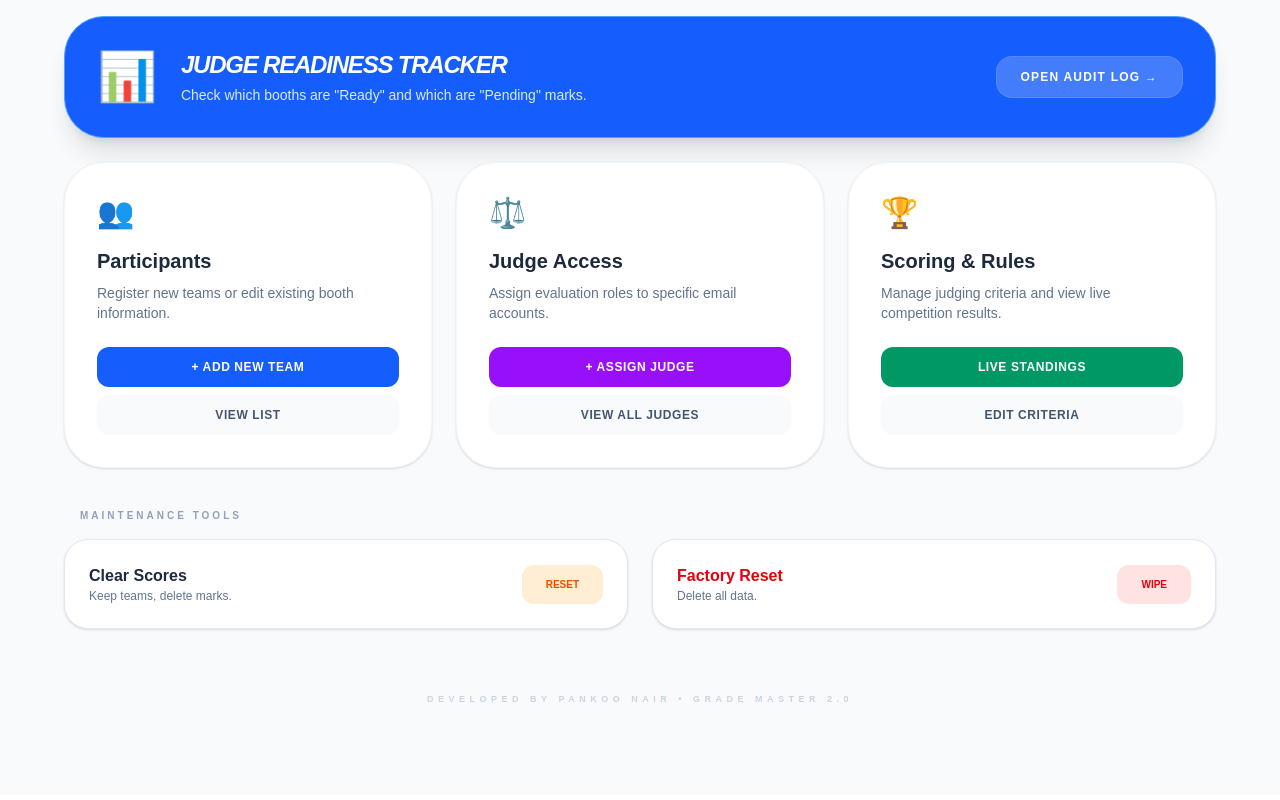
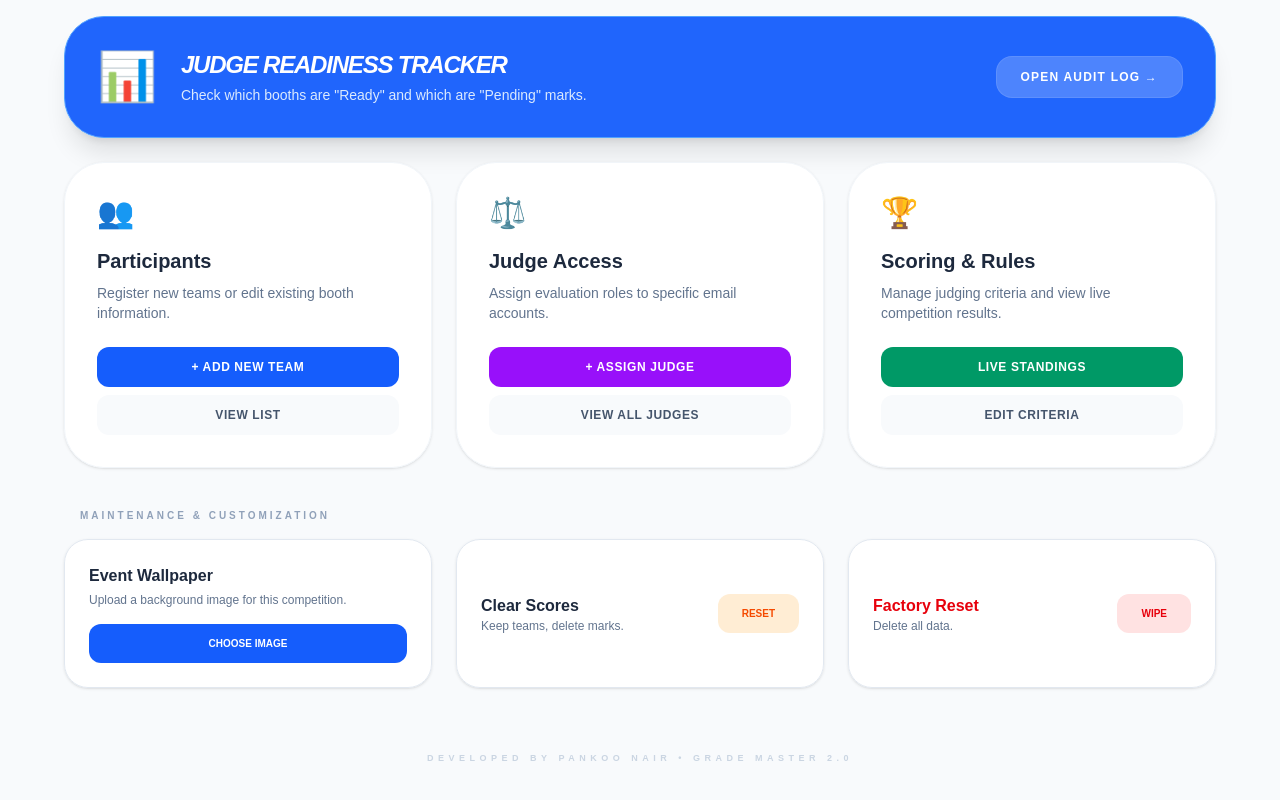
Before and after one commit to pankoonair13-bot/Innovate-Grade-Master-2.0, a Next.js app: page /admin/dashboard in a window 1280 px wide. Shown: the part 338-1138 px from the top of the page. Built offline with nearby package versions, Linux system fonts and the light colour scheme; no server answers; the database is empty.

Commit message:
Apply dynamic wallpaper background to main dashboard

```diff
--- a/app/admin/dashboard/page.tsx
+++ b/app/admin/dashboard/page.tsx
@@ -10,7 +10,11 @@ export default function AdminDashboard() {
   const [toggleLoading, setToggleLoading] = useState(true);
   const [role, setRole] = useState<string | null>(null);
 
-  // Load user role and assignment mode setting
+  // Wallpaper states
+  const [wallpaperUrl, setWallpaperUrl] = useState<string | null>(null);
+  const [uploading, setUploading] = useState(false);
+
+  // Load user role, assignment mode, and wallpaper settings
   useEffect(() => {
     async function initDashboard() {
       // 1. Fetch User Role
@@ -25,16 +29,28 @@ export default function AdminDashboard() {
         setRole(profile?.role || user.user_metadata?.role || 'judge');
       }
 
-      // 2. Fetch System Setting
-      const { data } = await supabase
+      // 2. Fetch Booth Assignment Mode Setting
+      const { data: settingData } = await supabase
         .from('system_settings')
         .select('value')
         .eq('key', 'enforce_booth_assignment')
         .maybeSingle();
 
-      if (data) {
-        setEnforceAssignment(data.value === 'true');
+      if (settingData) {
+        setEnforceAssignment(settingData.value === 'true');
       }
+
+      // 3. Fetch Active Wallpaper URL
+      const { data: wpData } = await supabase
+        .from('system_settings')
+        .select('value')
+        .eq('key', 'dashboard_wallpaper')
+        .maybeSingle();
+
+      if (wpData?.value) {
+        setWallpaperUrl(wpData.value);
+      }
+
       setToggleLoading(false);
     }
 
@@ -43,7 +59,7 @@ export default function AdminDashboard() {
 
   const isJudge = role === 'judge';
 
-  // Toggle mode ON / OFF
+  // Toggle Booth Assignment Mode ON / OFF
   const toggleAssignmentMode = async () => {
     const newValue = !enforceAssignment;
     setEnforceAssignment(newValue);
@@ -59,6 +75,52 @@ export default function AdminDashboard() {
       alert("Failed to update setting: " + error.message);
       setEnforceAssignment(!newValue);
     }
+  };
+
+  // Upload custom competition wallpaper to Supabase Storage
+  const handleWallpaperUpload = async (e: React.ChangeEvent<HTMLInputElement>) => {
+    try {
+      setUploading(true);
+      if (!e.target.files || e.target.files.length === 0) return;
+
+      const file = e.target.files[0];
+      const fileExt = file.name.split('.').pop();
+      const fileName = `wallpaper-${Date.now()}.${fileExt}`;
+
+      // Upload image to 'wallpapers' bucket
+      const { error: uploadError } = await supabase.storage
+        .from('wallpapers')
+        .upload(fileName, file);
+
+      if (uploadError) throw uploadError;
+
+      // Get public URL of uploaded image
+      const { data: { publicUrl } } = supabase.storage
+        .from('wallpapers')
+        .getPublicUrl(fileName);
+
+      // Save image URL into system_settings table
+      const { error: dbError } = await supabase
+        .from('system_settings')
+        .upsert({ key: 'dashboard_wallpaper', value: publicUrl }, { onConflict: 'key' });
+
+      if (dbError) throw dbError;
+
+      setWallpaperUrl(publicUrl);
+      alert("✅ Competition wallpaper updated successfully!");
+    } catch (err: any) {
+      alert("❌ Upload failed: " + err.message);
+    } finally {
+      setUploading(false);
+    }
+  };
+
+  // Clear current active wallpaper
+  const removeWallpaper = async () => {
+    setWallpaperUrl(null);
+    await supabase
+      .from('system_settings')
+      .upsert({ key: 'dashboard_wallpaper', value: '' }, { onConflict: 'key' });
   };
 
   const runAction = async (type: 'scores' | 'all') => {
@@ -92,26 +154,39 @@ export default function AdminDashboard() {
   };
 
   return (
-    <div className="min-h-screen bg-slate-50 p-4 md:p-12 font-sans">
-      <div className="max-w-6xl mx-auto">
+    <div
+      className="min-h-screen p-4 md:p-12 font-sans transition-all duration-500 bg-cover bg-center bg-no-repeat bg-fixed relative"
+      style={{
+        backgroundImage: wallpaperUrl ? `url('${wallpaperUrl}')` : 'none',
+        backgroundColor: wallpaperUrl ? 'transparent' : '#f8fafc'
+      }}
+    >
+      {/* Dark overlay for contrast when a wallpaper is active */}
+      {wallpaperUrl && (
+        <div className="fixed inset-0 bg-slate-950/40 backdrop-blur-[2px] pointer-events-none z-0" />
+      )}
+
+      <div className="relative z-10 max-w-6xl mx-auto">
 
         <header className="mb-10 flex flex-col md:flex-row md:items-center justify-between gap-4">
           <div>
-            <h1 className="text-3xl font-black text-slate-900 tracking-tight uppercase italic">
-              Admin <span className="text-blue-600">Control</span>
+            <h1 className={`text-3xl font-black tracking-tight uppercase italic ${wallpaperUrl ? 'text-white' : 'text-slate-900'}`}>
+              Admin <span className={wallpaperUrl ? 'text-blue-400' : 'text-blue-600'}>Control</span>
             </h1>
-            <p className="text-slate-500 text-sm font-medium">Innovate Grade Master 2.0 Management</p>
+            <p className={`text-sm font-medium ${wallpaperUrl ? 'text-slate-200' : 'text-slate-500'}`}>
+              Innovate Grade Master 2.0 Management
+            </p>
           </div>
-          <div className="flex items-center gap-2 bg-white px-4 py-2 rounded-2xl border border-slate-200 w-fit">
+          <div className="flex items-center gap-2 bg-white/90 backdrop-blur-md px-4 py-2 rounded-2xl border border-slate-200 w-fit shadow-sm">
             <div className="h-2 w-2 rounded-full bg-green-500 animate-pulse"></div>
-            <span className="text-[10px] font-black text-slate-400 uppercase tracking-widest">
+            <span className="text-[10px] font-black text-slate-500 uppercase tracking-widest">
               Logged in as: <span className="text-blue-600 capitalize">{role || 'User'}</span>
             </span>
           </div>
         </header>
 
         {/* BOOTH ASSIGNMENT TOGGLE CONTROL */}
-        <div className="bg-white rounded-[2rem] p-6 mb-8 shadow-sm border border-slate-200 flex flex-col md:flex-row items-center justify-between gap-4">
+        <div className="bg-white/95 backdrop-blur-md rounded-[2rem] p-6 mb-8 shadow-sm border border-slate-200 flex flex-col md:flex-row items-center justify-between gap-4">
           <div className="flex items-center gap-4">
             <div className={`p-4 rounded-2xl text-2xl ${enforceAssignment ? 'bg-blue-100 text-blue-600' : 'bg-slate-100 text-slate-500'}`}>
               {enforceAssignment ? '🔒' : '🔓'}
@@ -145,7 +220,7 @@ export default function AdminDashboard() {
 
           {/* Monitoring & Audit */}
           <Link href="/admin/audit" className="lg:col-span-3">
-            <div className="bg-blue-600 rounded-[2.5rem] p-8 shadow-xl border border-blue-400 flex flex-col md:flex-row items-center justify-between group hover:bg-blue-700 transition-all cursor-pointer">
+            <div className="bg-blue-600/95 backdrop-blur-md rounded-[2.5rem] p-8 shadow-xl border border-blue-400 flex flex-col md:flex-row items-center justify-between group hover:bg-blue-700 transition-all cursor-pointer">
               <div className="flex items-center gap-6">
                 <span className="text-5xl">📊</span>
                 <div>
@@ -160,7 +235,7 @@ export default function AdminDashboard() {
           </Link>
 
           {/* Card: Manage Participants */}
-          <div className="bg-white rounded-[2.5rem] p-8 shadow-sm border border-slate-100 flex flex-col group hover:border-blue-200 transition-all">
+          <div className="bg-white/95 backdrop-blur-md rounded-[2.5rem] p-8 shadow-sm border border-slate-100 flex flex-col group hover:border-blue-200 transition-all">
             <span className="text-3xl mb-4">👥</span>
             <h2 className="text-xl font-bold text-slate-800">Participants</h2>
             <p className="text-sm text-slate-500 mt-2 mb-6">Register new teams or edit existing booth information.</p>
@@ -175,7 +250,7 @@ export default function AdminDashboard() {
           </div>
 
           {/* Card: Manage Judges */}
-          <div className="bg-white rounded-[2.5rem] p-8 shadow-sm border border-slate-100 flex flex-col group hover:border-purple-200 transition-all">
+          <div className="bg-white/95 backdrop-blur-md rounded-[2.5rem] p-8 shadow-sm border border-slate-100 flex flex-col group hover:border-purple-200 transition-all">
             <span className="text-3xl mb-4">⚖️</span>
             <h2 className="text-xl font-bold text-slate-800">Judge Access</h2>
             <p className="text-sm text-slate-500 mt-2 mb-6">Assign evaluation roles to specific email accounts.</p>
@@ -191,7 +266,7 @@ export default function AdminDashboard() {
 
           {/* Card: Leaderboard & Criteria (Dynamic Fade for Judges) */}
           {isJudge ? (
-            <div className="bg-slate-100/60 rounded-[2.5rem] p-8 border border-slate-200/50 opacity-60 flex flex-col justify-between">
+            <div className="bg-slate-100/80 backdrop-blur-md rounded-[2.5rem] p-8 border border-slate-200/50 opacity-60 flex flex-col justify-between">
               <div>
                 <div className="bg-slate-200/80 w-10 h-10 rounded-xl flex items-center justify-center text-xl mb-4">
                   🔒
@@ -203,7 +278,7 @@ export default function AdminDashboard() {
               </div>
             </div>
           ) : (
-            <div className="bg-white rounded-[2.5rem] p-8 shadow-sm border border-slate-100 flex flex-col group hover:border-emerald-200 transition-all">
+            <div className="bg-white/95 backdrop-blur-md rounded-[2.5rem] p-8 shadow-sm border border-slate-100 flex flex-col group hover:border-emerald-200 transition-all">
               <span className="text-3xl mb-4">🏆</span>
               <h2 className="text-xl font-bold text-slate-800">Scoring & Rules</h2>
               <p className="text-sm text-slate-500 mt-2 mb-6">Manage judging criteria and view live competition results.</p>
@@ -218,11 +293,43 @@ export default function AdminDashboard() {
             </div>
           )}
 
-          {/* MAINTENANCE TOOLS */}
+          {/* MAINTENANCE & CUSTOMIZATION TOOLS */}
           <div className="md:col-span-2 lg:col-span-3 mt-4">
-            <h3 className="text-[10px] font-black text-slate-400 uppercase tracking-[0.3em] mb-4 ml-4">Maintenance Tools</h3>
-            <div className="grid grid-cols-1 md:grid-cols-2 gap-6">
-              <div className="bg-white rounded-3xl p-6 border border-slate-200 flex items-center justify-between gap-4 shadow-sm">
+            <h3 className={`text-[10px] font-black uppercase tracking-[0.3em] mb-4 ml-4 ${wallpaperUrl ? 'text-slate-200' : 'text-slate-400'}`}>
+              Maintenance & Customization
+            </h3>
+            <div className="grid grid-cols-1 md:grid-cols-3 gap-6">
+
+              {/* Wallpaper Upload Control */}
+              <div className="bg-white/95 backdrop-blur-md rounded-3xl p-6 border border-slate-200 flex flex-col justify-between gap-4 shadow-sm">
+                <div>
+                  <h4 className="font-bold text-slate-800">Event Wallpaper</h4>
+                  <p className="text-xs text-slate-500 mt-1">Upload a background image for this competition.</p>
+                </div>
+                <div className="flex items-center gap-2">
+                  <label className="flex-1 py-3 bg-blue-600 text-white text-center rounded-xl font-black text-[10px] uppercase cursor-pointer hover:bg-blue-700 transition-all">
+                    {uploading ? "Uploading..." : "Choose Image"}
+                    <input
+                      type="file"
+                      accept="image/*"
+                      onChange={handleWallpaperUpload}
+                      disabled={uploading}
+                      className="hidden"
+                    />
+                  </label>
+                  {wallpaperUrl && (
+                    <button
+                      onClick={removeWallpaper}
+                      className="px-4 py-3 bg-red-100 text-red-600 rounded-xl font-black text-[10px] uppercase hover:bg-red-200 transition-all"
+                    >
+                      Remove
+                    </button>
+                  )}
+                </div>
+              </div>
+
+              {/* Clear Scores Tool */}
+              <div className="bg-white/95 backdrop-blur-md rounded-3xl p-6 border border-slate-200 flex items-center justify-between gap-4 shadow-sm">
                 <div>
                   <h4 className="font-bold text-slate-800">Clear Scores</h4>
                   <p className="text-xs text-slate-500">Keep teams, delete marks.</p>
@@ -236,7 +343,8 @@ export default function AdminDashboard() {
                 </button>
               </div>
 
-              <div className="bg-white rounded-3xl p-6 border border-slate-200 flex items-center justify-between gap-4 shadow-sm">
+              {/* Factory Reset Tool */}
+              <div className="bg-white/95 backdrop-blur-md rounded-3xl p-6 border border-slate-200 flex items-center justify-between gap-4 shadow-sm">
                 <div>
                   <h4 className="font-bold text-red-600">Factory Reset</h4>
                   <p className="text-xs text-slate-500">Delete all data.</p>
@@ -249,13 +357,14 @@ export default function AdminDashboard() {
                   {loading && status.includes('Database') ? "Busy..." : "Wipe"}
                 </button>
               </div>
+
             </div>
           </div>
 
         </div>
 
         <footer className="mt-16 text-center pb-10">
-          <p className="text-[9px] font-black text-slate-300 uppercase tracking-[0.5em]">
+          <p className={`text-[9px] font-black uppercase tracking-[0.5em] ${wallpaperUrl ? 'text-slate-300' : 'text-slate-300'}`}>
             Developed by Pankoo Nair • Grade Master 2.0
           </p>
         </footer>
```
